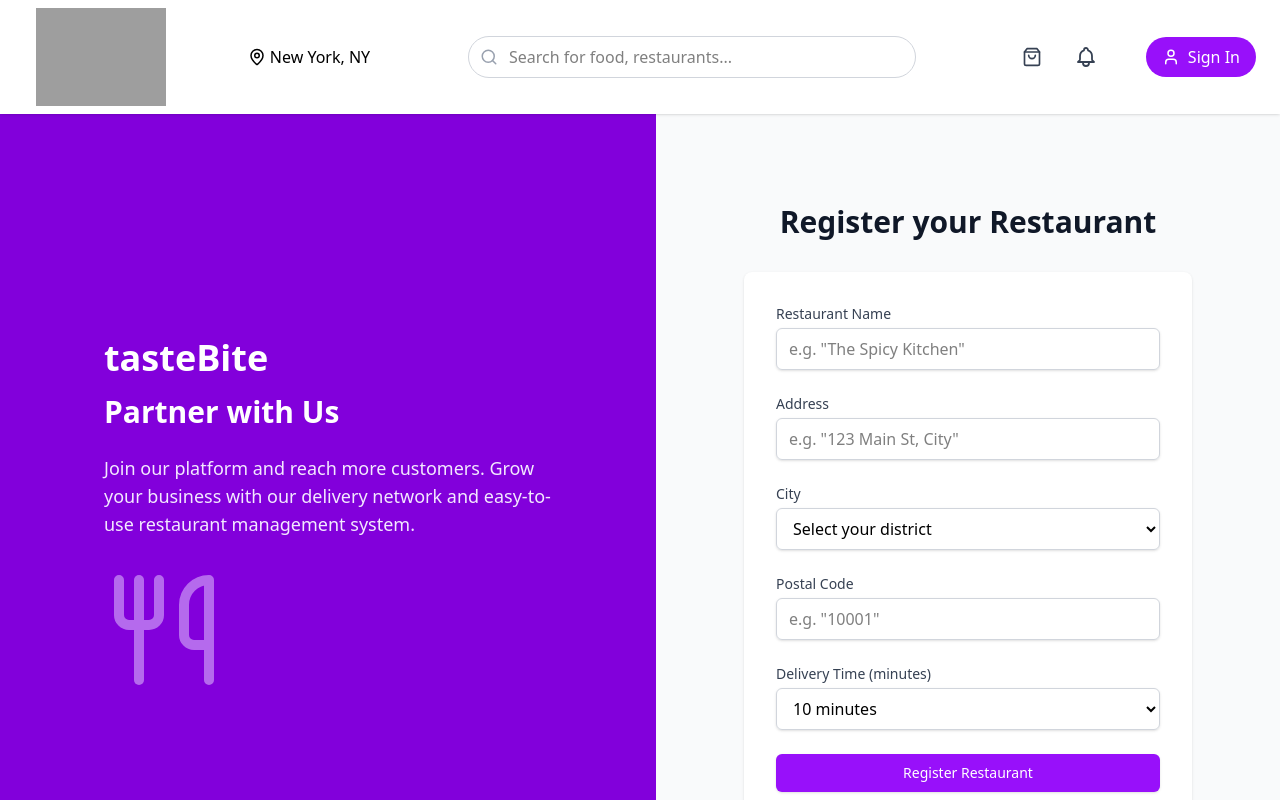
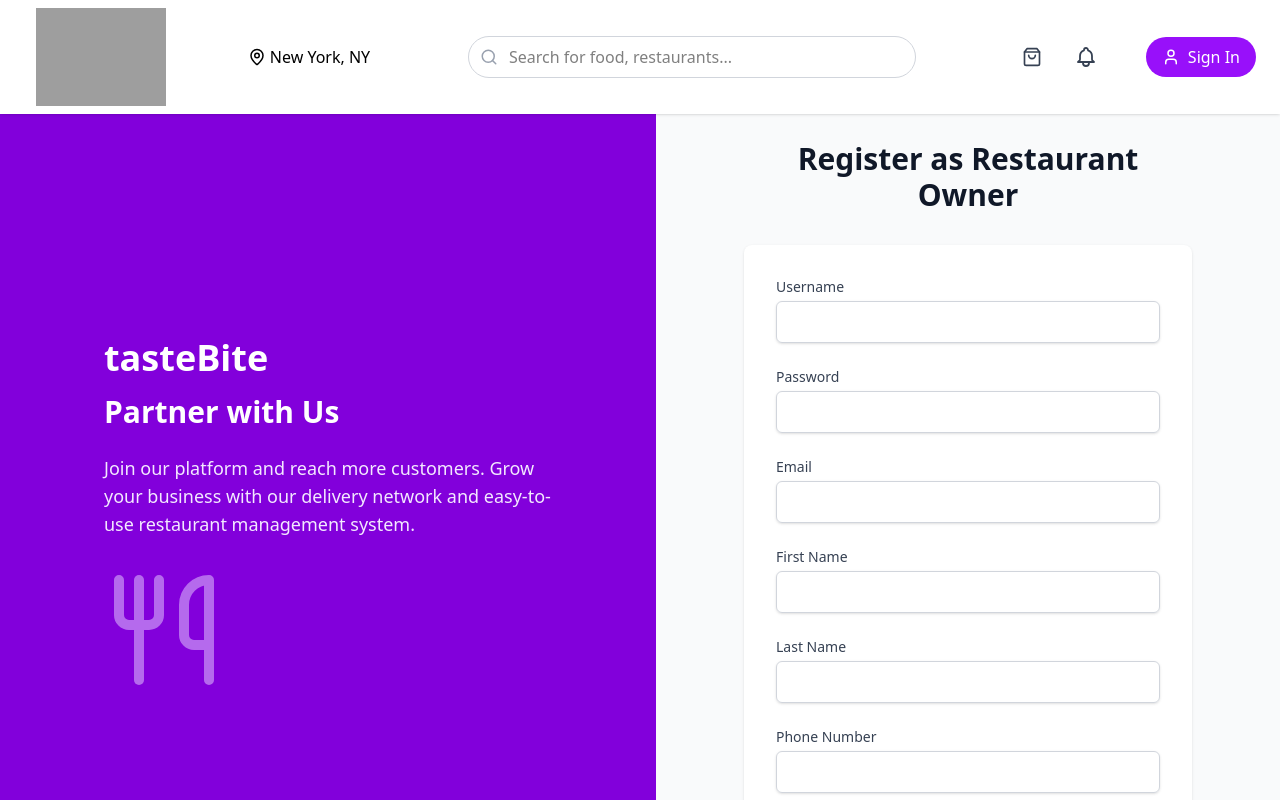
Before and after one commit to lusiferxk/restaurent-client, a Next.js app: page /register/restaurant in a window 1280 px wide. Shown: the top 800 px of the page. Built offline with nearby package versions, Linux system fonts and the light colour scheme; grey boxes are pictures that could not be loaded.

Commit message:
Implement restaurant owner registration and refactor form handling

```diff
--- a/app/register/restaurant/page.tsx
+++ b/app/register/restaurant/page.tsx
@@ -5,6 +5,17 @@ import { useRouter } from 'next/navigation'
 import { useAuth } from '@/contexts/AuthContext'
 import { UtensilsIcon } from 'lucide-react'
 import { motion } from 'framer-motion'
+import { fetchFromService } from '@/utils/fetchFromService'
+
+interface OwnerFormData {
+  id: number
+  username: string
+  password: string
+  email: string
+  firstName: string
+  lastName: string
+  phoneNumber: string
+}
 
 interface RestaurantFormData {
   name: string
@@ -15,7 +26,17 @@ interface RestaurantFormData {
 }
 
 export function RestaurantRegistration() {
-  const [formData, setFormData] = useState<RestaurantFormData>({
+  const [step, setStep] = useState<'owner' | 'restaurant'>('owner')
+  const [ownerFormData, setOwnerFormData] = useState<OwnerFormData>({
+    id: 0,
+    username: '',
+    password: '',
+    email: '',
+    firstName: '',
+    lastName: '',
+    phoneNumber: '',
+  })
+  const [restaurantFormData, setRestaurantFormData] = useState<RestaurantFormData>({
     name: '',
     address: '',
     city: '',
@@ -27,61 +48,85 @@ export function RestaurantRegistration() {
   const router = useRouter()
   const { login } = useAuth()
 
-  const handleSubmit = async (e: React.FormEvent) => {
+  const handleOwnerSubmit = async (e: React.FormEvent) => {
     e.preventDefault()
     setError(null)
     setIsSubmitting(true)
 
     try {
+      const response = await fetchFromService('user', '/api/auth/signup/restaurantowner', 'POST', {
+        username: ownerFormData.username,
+        password: ownerFormData.password,
+        email: ownerFormData.email,
+        firstName: ownerFormData.firstName,
+        lastName: ownerFormData.lastName,
+        phoneNumber: ownerFormData.phoneNumber
+      })
+
+      // Save owner credentials and update form data with id
+      setOwnerFormData(prev => ({ ...prev, id: response.id }))
+
+      // Save token to localStorage
+      localStorage.setItem('authToken', response.token)
+
+      // Update auth context
+      login({
+        id: response.id,
+        username: response.username,
+        email: response.email,
+        roles: ['ROLE_RESTAURANT_OWNER']
+      }, response.token)
+
+      setStep('restaurant')
+    } catch (error) {
+      console.error('Error registering owner:', error)
+      const errorMessage = error instanceof Error ? error.message : 'Failed to register. Please try again.'
+      setError(errorMessage)
+    } finally {
+      setIsSubmitting(false)
+    }
+  }
+
+  const handleRestaurantSubmit = async (e: React.FormEvent) => {
+    e.preventDefault()
+    setError(null)
+    setIsSubmitting(true)
+
+    try {
+      // Get token from localStorage
+      const token = localStorage.getItem('authToken')
+      if (!token) {
+        throw new Error('Authentication token not found. Please try logging in again.')
+      }
+
       const requestBody = {
-        userId: 3,
-        name: formData.name,
-        address: formData.address,
-        city: formData.city,
-        postal: formData.postal,
-        deliveryTime: formData.deliveryTime,
+        name: restaurantFormData.name,
+        userId: Number(ownerFormData.id),
+        address: restaurantFormData.address,
+        city: restaurantFormData.city,
+        postal: restaurantFormData.postal,
+        deliveryTime: restaurantFormData.deliveryTime,
         isAvailable: true,
         verifiedByAdmin: false,
         menu: []
-      };
-
-      const response = await fetch('/api/gateway', {
-        method: 'POST',
-        headers: {
-          'Content-Type': 'application/json'
-        },
-        body: JSON.stringify({
-          service: 'restaurant',
-          path: '/restaurants',
-          ...requestBody
-        })
-      });
-
-      if (!response.ok) {
-        const errorData = await response.json();
-        throw new Error(errorData.error || 'Failed to register restaurant');
       }
 
-      const data = await response.json();
+      const response = await fetchFromService('restaurant', '/restaurants/add', 'POST', requestBody)
 
-      // Update auth context with the new restaurant data
-      login({
-        id: 3,
-        name: formData.name,
-        email: '',
-        contact: '',
-        city: formData.city,
-        address: formData.address,
-        type: 'restaurant',
-      });
+      if (!response) {
+        throw new Error('No response received from restaurant service')
+      }
 
-      router.push('/');
+      router.push('/')
     } catch (error) {
-      console.error('Error registering restaurant:', error);
-      const errorMessage = error instanceof Error ? error.message : 'Failed to register restaurant. Please try again.';
-      setError(errorMessage);
+      console.error('Error registering restaurant:', error)
+      if (error instanceof Error) {
+        setError(error.message)
+      } else {
+        setError('Failed to register restaurant. Please try again.')
+      }
     } finally {
-      setIsSubmitting(false);
+      setIsSubmitting(false)
     }
   }
 
@@ -91,161 +136,101 @@ export function RestaurantRegistration() {
     "Vavuniya", "Mullaitivu", "Batticaloa", "Ampara", "Trincomalee",
     "Kurunegala", "Puttalam", "Anuradhapura", "Polonnaruwa", "Badulla",
     "Moneragala", "Ratnapura", "Kegalle"
-  ];
-
+  ]
 
   return (
-    <motion.div
-      initial={{ opacity: 0 }}
-      animate={{ opacity: 1 }}
-      exit={{ opacity: 0 }}
-      className="min-h-screen bg-gray-50"
-    >
+    <motion.div initial={{ opacity: 0 }} animate={{ opacity: 1 }} exit={{ opacity: 0 }} className="min-h-screen bg-gray-50">
       <div className="flex min-h-screen">
-        <motion.div
-          initial={{ x: -50, opacity: 0 }}
-          animate={{ x: 0, opacity: 1 }}
-          transition={{ delay: 0.2 }}
-          className="hidden lg:flex lg:flex-1 bg-purple-700 text-white px-12 flex-col justify-center"
-        >
+        <motion.div initial={{ x: -50, opacity: 0 }} animate={{ x: 0, opacity: 1 }} transition={{ delay: 0.2 }} className="hidden lg:flex lg:flex-1 bg-purple-700 text-white px-12 flex-col justify-center">
           <div className="max-w-md mx-auto">
             <div className="text-4xl font-bold mb-4">tasteBite</div>
             <h2 className="text-3xl font-bold mb-6">Partner with Us</h2>
-            <p className="text-lg text-purple-100">
-              Join our platform and reach more customers. Grow your business
-              with our delivery network and easy-to-use restaurant management
-              system.
-            </p>
+            <p className="text-lg text-purple-100">Join our platform and reach more customers. Grow your business with our delivery network and easy-to-use restaurant management system.</p>
             <div className="mt-8">
               <UtensilsIcon size={120} className="text-purple-200 opacity-50" />
             </div>
           </div>
         </motion.div>
 
-        <motion.div
-          initial={{ x: 50, opacity: 0 }}
-          animate={{ x: 0, opacity: 1 }}
-          transition={{ delay: 0.3 }}
-          className="flex-1 flex items-center justify-center px-4 sm:px-6 lg:px-8"
-        >
+        <motion.div initial={{ x: 50, opacity: 0 }} animate={{ x: 0, opacity: 1 }} transition={{ delay: 0.3 }} className="flex-1 flex items-center justify-center px-4 sm:px-6 lg:px-8">
           <div className="max-w-md w-full">
-            <motion.h2
-              initial={{ y: 20, opacity: 0 }}
-              animate={{ y: 0, opacity: 1 }}
-              transition={{ delay: 0.4 }}
-              className="text-3xl font-extrabold text-gray-900 text-center mb-8"
-            >
-              Register your Restaurant
+            <motion.h2 initial={{ y: 20, opacity: 0 }} animate={{ y: 0, opacity: 1 }} transition={{ delay: 0.4 }} className="text-3xl font-extrabold text-gray-900 text-center mb-8">
+              {step === 'owner' ? 'Register as Restaurant Owner' : 'Register your Restaurant'}
             </motion.h2>
 
-            <motion.div
-              initial={{ y: 20, opacity: 0 }}
-              animate={{ y: 0, opacity: 1 }}
-              transition={{ delay: 0.5 }}
-              className="bg-white shadow rounded-lg p-8"
-            >
-              {error && (
-                <div className="mb-4 p-4 bg-red-50 text-red-700 rounded-md">
-                  {error}
-                </div>
-              )}
-              <form onSubmit={handleSubmit} className="space-y-6">
+            <motion.div initial={{ y: 20, opacity: 0 }} animate={{ y: 0, opacity: 1 }} transition={{ delay: 0.5 }} className="bg-white shadow rounded-lg p-8">
+              {error && <div className="mb-4 p-4 bg-red-50 text-red-700 rounded-md">{error}</div>}
+
+              {step === 'owner' ? (
+                <form onSubmit={handleOwnerSubmit} className="space-y-6">
                   <div>
-                  <label className="block text-sm font-medium text-gray-700">
-                    Restaurant Name
-                  </label>
-                  <input
-                    type="text"
-                    required
-                    placeholder='e.g. "The Spicy Kitchen"'
-                    className="mt-1 block w-full px-3 py-2 border border-gray-300 rounded-md shadow-sm focus:outline-none focus:ring-purple-500 focus:border-purple-500"
-                    value={formData.name}
-                    onChange={(e) =>
-                      setFormData({
-                        ...formData,
-                        name: e.target.value,
-                      })
-                    }
-                  />
+                    <label className="block text-sm font-medium text-gray-700">Username</label>
+                    <input type="text" required className="mt-1 block w-full px-3 py-2 border border-gray-300 rounded-md shadow-sm" value={ownerFormData.username} onChange={(e) => setOwnerFormData({ ...ownerFormData, username: e.target.value })} />
                   </div>
                   <div>
-                  <label className="block text-sm font-medium text-gray-700">
-                    Address
-                  </label>
-                  <input
-                    type="text"
-                    required
-                    placeholder='e.g. "123 Main St, City"'
-                    className="mt-1 block w-full px-3 py-2 border border-gray-300 rounded-md shadow-sm focus:outline-none focus:ring-purple-500 focus:border-purple-500"
-                    value={formData.address}
-                    onChange={(e) =>
-                      setFormData({
-                        ...formData,
-                        address: e.target.value,
-                      })
-                    }
-                  />
+                    <label className="block text-sm font-medium text-gray-700">Password</label>
+                    <input type="password" required className="mt-1 block w-full px-3 py-2 border border-gray-300 rounded-md shadow-sm" value={ownerFormData.password} onChange={(e) => setOwnerFormData({ ...ownerFormData, password: e.target.value })} />
+                  </div>
+                  <div>
+                    <label className="block text-sm font-medium text-gray-700">Email</label>
+                    <input type="email" required className="mt-1 block w-full px-3 py-2 border border-gray-300 rounded-md shadow-sm" value={ownerFormData.email} onChange={(e) => setOwnerFormData({ ...ownerFormData, email: e.target.value })} />
+                  </div>
+                  <div>
+                    <label className="block text-sm font-medium text-gray-700">First Name</label>
+                    <input type="text" required className="mt-1 block w-full px-3 py-2 border border-gray-300 rounded-md shadow-sm" value={ownerFormData.firstName} onChange={(e) => setOwnerFormData({ ...ownerFormData, firstName: e.target.value })} />
+                  </div>
+                  <div>
+                    <label className="block text-sm font-medium text-gray-700">Last Name</label>
+                    <input type="text" required className="mt-1 block w-full px-3 py-2 border border-gray-300 rounded-md shadow-sm" value={ownerFormData.lastName} onChange={(e) => setOwnerFormData({ ...ownerFormData, lastName: e.target.value })} />
+                  </div>
+                  <div>
+                    <label className="block text-sm font-medium text-gray-700">Phone Number</label>
+                    <input type="tel" required className="mt-1 block w-full px-3 py-2 border border-gray-300 rounded-md shadow-sm" value={ownerFormData.phoneNumber} onChange={(e) => setOwnerFormData({ ...ownerFormData, phoneNumber: e.target.value })} />
+                  </div>
+                  <div>
+                    <button type="submit" disabled={isSubmitting} className={`w-full flex justify-center py-2 px-4 border border-transparent rounded-md shadow-sm text-sm font-medium text-white ${isSubmitting ? 'bg-purple-400' : 'bg-purple-600 hover:bg-purple-700'}`}>
+                      {isSubmitting ? 'Registering...' : 'Next: Register Restaurant'}
+                    </button>
+                  </div>
+                </form>
+              ) : (
+                <form onSubmit={handleRestaurantSubmit} className="space-y-6">
+                  <div>
+                    <label className="block text-sm font-medium text-gray-700">Restaurant Name</label>
+                    <input type="text" required className="mt-1 block w-full px-3 py-2 border border-gray-300 rounded-md shadow-sm" value={restaurantFormData.name} onChange={(e) => setRestaurantFormData({ ...restaurantFormData, name: e.target.value })} />
+                  </div>
+                  <div>
+                    <label className="block text-sm font-medium text-gray-700">Address</label>
+                    <input type="text" required className="mt-1 block w-full px-3 py-2 border border-gray-300 rounded-md shadow-sm" value={restaurantFormData.address} onChange={(e) => setRestaurantFormData({ ...restaurantFormData, address: e.target.value })} />
                   </div>
                   <div>
                     <label className="block text-sm font-medium text-gray-700">City</label>
-                  <select
-                    required
-                    className="mt-1 block w-full px-3 py-2 border border-gray-300 rounded-md shadow-sm focus:outline-none focus:ring-purple-500 focus:border-purple-500"
-                    value={formData.city}
-                    onChange={(e) => setFormData({ ...formData, city: e.target.value })}
-                  >
+                    <select required className="mt-1 block w-full px-3 py-2 border border-gray-300 rounded-md shadow-sm" value={restaurantFormData.city} onChange={(e) => setRestaurantFormData({ ...restaurantFormData, city: e.target.value })}>
                       <option value="" disabled>Select your district</option>
                       {DISTRICTS.map((district) => (
-                      <option key={district} value={district}>
-                        {district}
-                      </option>
+                        <option key={district} value={district}>{district}</option>
                       ))}
                     </select>
                   </div>
                   <div>
-                  <label className="block text-sm font-medium text-gray-700">
-                    Postal Code
-                  </label>
-                  <input
-                    type="text"
-                    required
-                    placeholder='e.g. "10001"'
-                    className="mt-1 block w-full px-3 py-2 border border-gray-300 rounded-md shadow-sm focus:outline-none focus:ring-purple-500 focus:border-purple-500"
-                    value={formData.postal}
-                    onChange={(e) =>
-                      setFormData({
-                        ...formData,
-                        postal: e.target.value,
-                      })
-                    }
-                  />
+                    <label className="block text-sm font-medium text-gray-700">Postal Code</label>
+                    <input type="text" required className="mt-1 block w-full px-3 py-2 border border-gray-300 rounded-md shadow-sm" value={restaurantFormData.postal} onChange={(e) => setRestaurantFormData({ ...restaurantFormData, postal: e.target.value })} />
                   </div>
                   <div>
                     <label className="block text-sm font-medium text-gray-700">Delivery Time (minutes)</label>
-                  <select
-                    required
-                    className="mt-1 block w-full px-3 py-2 border border-gray-300 rounded-md shadow-sm focus:outline-none focus:ring-purple-500 focus:border-purple-500"
-                    value={formData.deliveryTime}
-                    onChange={(e) => setFormData({ ...formData, deliveryTime: parseInt(e.target.value) })}
-                  >
+                    <select required className="mt-1 block w-full px-3 py-2 border border-gray-300 rounded-md shadow-sm" value={restaurantFormData.deliveryTime} onChange={(e) => setRestaurantFormData({ ...restaurantFormData, deliveryTime: parseInt(e.target.value) })}>
                       {[10, 20, 30, 45, 60, 90, 120].map((minutes) => (
-                      <option key={minutes} value={minutes}>
-                        {minutes} minutes
-                      </option>
+                        <option key={minutes} value={minutes}>{minutes} minutes</option>
                       ))}
                     </select>
                   </div>
                   <div>
-                  <button
-                    type="submit"
-                    disabled={isSubmitting}
-                    className={`w-full flex justify-center py-2 px-4 border border-transparent rounded-md shadow-sm text-sm font-medium text-white ${isSubmitting ? 'bg-purple-400' : 'bg-purple-600 hover:bg-purple-700'
-                      } focus:outline-none focus:ring-2 focus:ring-offset-2 focus:ring-purple-500`}
-                  >
-                    {isSubmitting ? 'Registering...' : 'Register Restaurant'}
+                    <button type="submit" disabled={isSubmitting} className={`w-full flex justify-center py-2 px-4 border border-transparent rounded-md shadow-sm text-sm font-medium text-white ${isSubmitting ? 'bg-purple-400' : 'bg-purple-600 hover:bg-purple-700'}`}>
+                      {isSubmitting ? 'Registering...' : 'Complete Registration'}
                     </button>
                   </div>
                 </form>
+              )}
             </motion.div>
           </div>
         </motion.div>
```
Also changed, not shown: 1 other file (tests, documents, lock files or other folders). Lines whose indentation alone changed are shown as unchanged.
